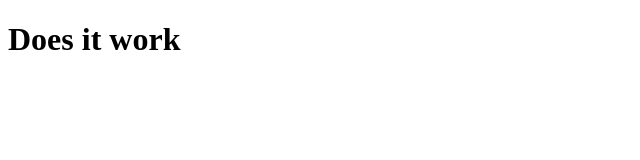
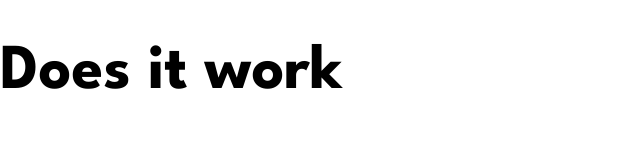
Before and after one commit to atharvpote/Calculator-App, a React app: page / in a window 1280 px wide. Shown: the whole page, without its empty margins (0-640 px from the left). Built offline with nearby package versions, Linux system fonts and the light colour scheme.

Commit message:
Added initial themes.

```diff
--- a/package.json
+++ b/package.json
@@ -31,11 +31,9 @@
     "prettier": "^2.7.1",
     "process": "^0.11.10",
     "stylelint": "^14.9.1",
-    "stylelint-config-idiomatic-order": "^8.1.0",
     "stylelint-config-prettier": "^9.0.3",
     "stylelint-config-recommended": "^8.0.0",
     "stylelint-config-styled-components": "^0.1.1",
-    "stylelint-order": "^5.0.0",
     "stylelint-processor-styled-components": "^1.10.0"
   }
 }
--- a/src/index.html
+++ b/src/index.html
@@ -4,6 +4,13 @@
     <meta charset="UTF-8" />
     <meta http-equiv="X-UA-Compatible" content="IE=edge" />
     <meta name="viewport" content="width=device-width, initial-scale=1.0" />
+    <!-- Font -->
+    <link rel="preconnect" href="https://fonts.googleapis.com" />
+    <link rel="preconnect" href="https://fonts.gstatic.com" crossorigin />
+    <link
+      href="https://fonts.googleapis.com/css2?family=League+Spartan:wght@700&display=swap"
+      rel="stylesheet"
+    />
     <title>Calculator</title>
   </head>
   <body>
--- a/src/index.js
+++ b/src/index.js
@@ -1,6 +1,12 @@
 import { createRoot } from "react-dom/client";
+import { GlobalStyles } from "./utils";
 
 const container = document.getElementById("root");
 const root = createRoot(container);
 
-root.render(<h1>Does it work</h1>);
+root.render(
+  <div>
+    <GlobalStyles />
+    <h1>Does it work</h1>
+  </div>
+);
--- /dev/null
+++ b/src/utils/GlobalStyles.js
@@ -0,0 +1,19 @@
+import { remToPx } from "polished";
+import { createGlobalStyle } from "styled-components";
+import { fontFamily, typeScale } from "./typography";
+
+export const GlobalStyles = createGlobalStyle`
+html{
+    box-sizing: border-box;
+}
+
+*,*::after,*::before{
+    box-sizing: inherit;
+}
+
+body{
+    margin: 0;
+    font-family: ${fontFamily};
+    font-size: ${remToPx(typeScale.paragraph)};
+}
+`;
--- /dev/null
+++ b/src/utils/colors.js
@@ -0,0 +1,39 @@
+export const backgroundColors = {
+  veryDarkDesaturatedBlueV1: "hsl(222, 26 %, 31 %)",
+  veryDarkDesaturatedBlueV2: "hsl(223, 31%, 20%)",
+  veryDarkDesaturatedBlueV3: "hsl(224, 36%, 15%)",
+  lightGray: "hsl(0, 0%, 90%)",
+  grayishRed: "hsl(0, 5%, 81%)",
+  veryLightGray: "hsl(0, 0%, 93%)",
+  veryDarkVioletV1: "hsl(268, 75%, 9%)",
+  veryDarkVioletV2: "hsl(268, 71%, 12%)",
+};
+
+export const keyColors = {
+  desaturatedDarkBlueV1: "hsl(225, 21%, 49%)",
+  desaturatedDarkBlueV2: "hsl(224, 28%, 35%)",
+  red: "hsl(6, 63%, 50%)",
+  darkRed: "hsl(6, 70%, 34%)",
+  lightGrayishOrange: "hsl(30, 25%, 89%)",
+  grayishOrange: "hsl(28, 16%, 65%)",
+  darkModerateCyan: "hsl(185, 42%, 37%)",
+  veryDarkCyan: "hsl(185, 58%, 25%)",
+  orange: "hsl(25, 98%, 40%)",
+  darkOrange: "hsl(25, 99%, 27%)",
+  lightGrayishYellow: "hsl(45, 7%, 89%)",
+  darkGrayishOrange: "hsl(35, 11%, 61%)",
+  darkViolet: "hsl(281, 89%, 26%)",
+  vividMagenta: "hsl(285, 91%, 52%)",
+  pureCyan: "hsl(176, 100%, 44%),",
+  softCyan: "hsl(177, 92%, 70%)",
+  veryDarkViolet: "hsl(268, 47%, 21%)",
+  darkMagenta: "hsl(290, 70%, 36%)",
+};
+
+export const textColors = {
+  veryDarkGrayishBlue: "hsl(221, 14%, 31%)",
+  white: "hsl(0, 0, 100%)",
+  veryDarkGrayishYellow: "hsl(60, 10%, 19%)",
+  lightYellow: "hsl(52, 100%, 62%)",
+  veryDarkBlue: "hsl(198, 20%, 13%)",
+};
--- /dev/null
+++ b/src/utils/index.js
@@ -0,0 +1,4 @@
+export * from "./colors";
+export * from "./typography";
+export * from "./GlobalStyles";
+export * from "./themes";
--- /dev/null
+++ b/src/utils/themes.js
@@ -0,0 +1,88 @@
+import { backgroundColors, keyColors, textColors } from "./colors";
+
+export const theme1 = {
+  backgrounds: {
+    mainBackground: backgroundColors.veryDarkDesaturatedBlueV1,
+    keypadBackground: backgroundColors.veryDarkDesaturatedBlueV2,
+    screenBackground: backgroundColors.veryDarkDesaturatedBlueV3,
+  },
+  keys: {
+    delAndRestKeys: {
+      keyBackground: keyColors.desaturatedDarkBlueV1,
+      keyShadow: keyColors.desaturatedDarkBlueV2,
+      keyText: textColors.white,
+    },
+    equalsKey: {
+      keyBackground: keyColors.red,
+      keyShadow: keyColors.darkRed,
+      keyText: textColors.white,
+    },
+    normalKeys: {
+      keyBackground: keyColors.lightGrayishOrange,
+      keyShadow: keyColors.grayishOrange,
+      keyText: textColors.veryDarkGrayishBlue,
+    },
+  },
+  toggle: {
+    toggleColor: keyColors.red,
+    togglesBackground: backgroundColors.veryDarkDesaturatedBlueV2,
+  },
+};
+
+export const theme2 = {
+  backgrounds: {
+    mainBackground: backgroundColors.lightGray,
+    keypadBackground: backgroundColors.grayishRed,
+    screenBackground: backgroundColors.veryLightGray,
+  },
+  keys: {
+    delAndRestKeys: {
+      keyBackground: keyColors.darkModerateCyan,
+      keyShadow: keyColors.veryDarkCyan,
+      keyText: textColors.white,
+    },
+    equalsKey: {
+      keyBackground: keyColors.orange,
+      keyShadow: keyColors.darkOrange,
+      keyText: textColors.white,
+    },
+    normalKeys: {
+      keyBackground: keyColors.lightGrayishYellow,
+      keyShadow: keyColors.darkGrayishOrange,
+      keyText: textColors.veryDarkGrayishYellow,
+    },
+  },
+  toggle: {
+    toggleColor: keyColors.orange,
+    togglesBackground: backgroundColors.grayishRed,
+  },
+};
+
+export const theme3 = {
+  backgrounds: {
+    mainBackground: backgroundColors.veryDarkVioletV1,
+    keypadBackground: backgroundColors.veryDarkVioletV2,
+    screenBackground: backgroundColors.veryDarkVioletV2,
+  },
+  keys: {
+    delAndRestKeys: {
+      keyBackground: keyColors.darkViolet,
+      keyShadow: keyColors.vividMagenta,
+      keyText: textColors.white,
+    },
+    equalsKey: {
+      keyBackground: keyColors.pureCyan,
+      keyShadow: keyColors.softCyan,
+      keyText: textColors.veryDarkBlue,
+    },
+    normalKeys: {
+      keyBackground: keyColors.veryDarkViolet,
+      keyShadow: keyColors.darkMagenta,
+      keyText: textColors.lightYellow,
+    },
+  },
+  toggle: {
+    toggleColor: keyColors.pureCyan,
+    togglesBackground: backgroundColors.veryDarkVioletV2,
+  },
+};
--- /dev/null
+++ b/src/utils/typography.js
@@ -0,0 +1,21 @@
+import { rem } from "polished";
+
+export const fontFamily = `'League Spartan', sans-serif`;
+
+export const baseFontSize = 32;
+
+const scaleFactor = 1.125;
+
+export const typeScale = {
+  heading1: `${rem(baseFontSize * scaleFactor ** 5)}`,
+  heading2: `${rem(baseFontSize * scaleFactor ** 4)}`,
+  heading3: `${rem(baseFontSize * scaleFactor ** 3)}`,
+  heading4: `${rem(baseFontSize * scaleFactor ** 2)}`,
+  heading5: `${rem(baseFontSize * scaleFactor)}`,
+  paragraph: `${rem(baseFontSize)}`,
+  helperText: `${rem(baseFontSize * scaleFactor ** -1)}`,
+  copyright: `${rem(baseFontSize * scaleFactor ** -2)}`,
+  disclaimer: `${rem(baseFontSize * scaleFactor ** -3)}`,
+};
+
+export const fontWeight = 700;
```
Also changed, not shown: .stylelintrc.json, 1 other file.
